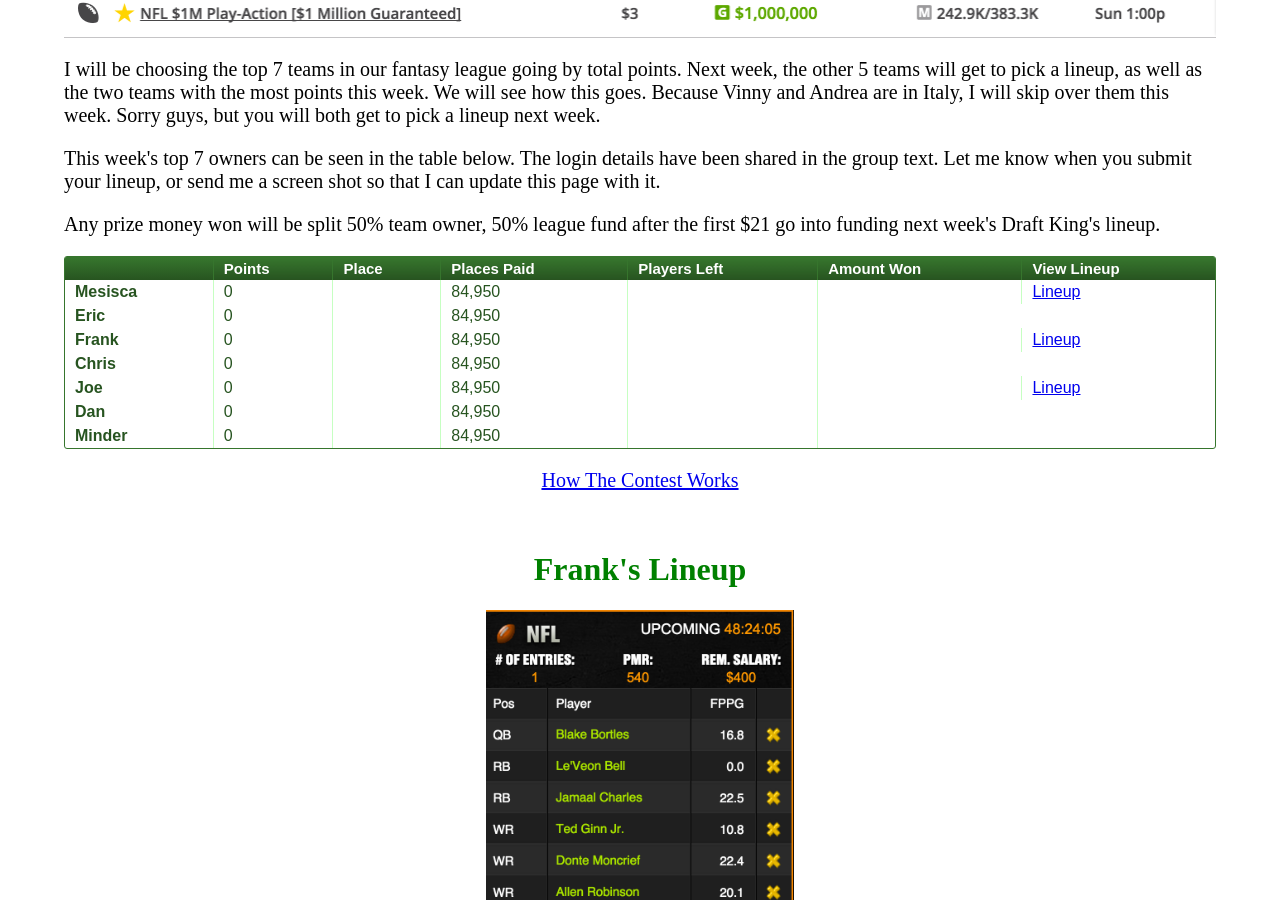
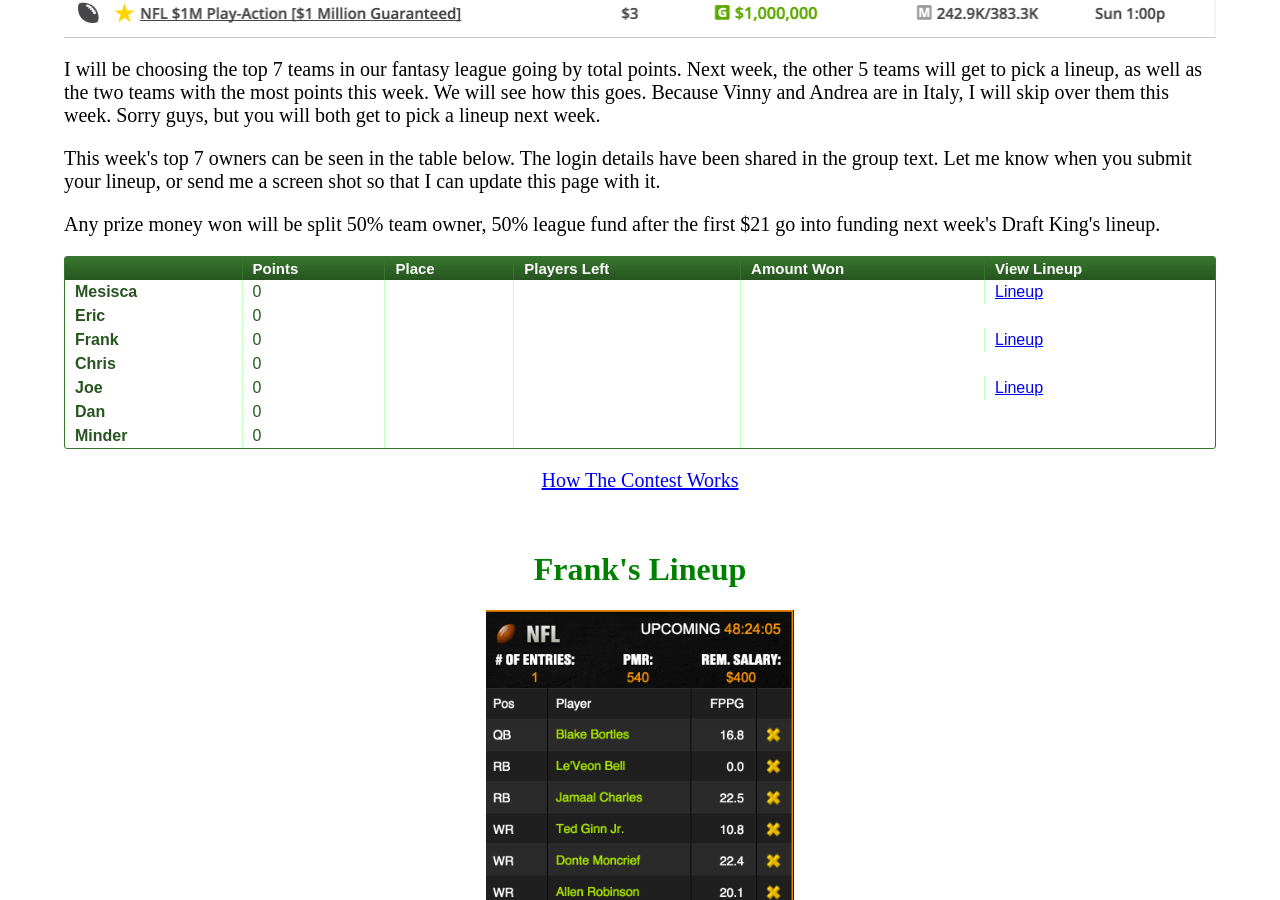
Before and after one commit to fdel15/fdel15.github.io, a Jekyll site: the page built from chohb/2015-draftkings-lineup-wk3.html, in a window 1280 px wide and 900 px high, scrolled down 316 px. Built offline with Jekyll 4.4.1, drawn with Linux system fonts in a browser that asks for light colours.

Commit message:
remove places paid column

```diff
--- a/chohb/2015-draftkings-lineup-wk3.html
+++ b/chohb/2015-draftkings-lineup-wk3.html
@@ -26,7 +26,6 @@
         <th></th>
         <th>Points</th>
         <th>Place</th>
-        <th>Places Paid</th>
         <th>Players Left</th>
         <th>Amount Won</th>
         <th>View Lineup</th>
@@ -37,7 +36,6 @@
         <td style="font-weight: bold;">Mesisca</td>
         <td>0</td>
         <td></td>
-        <td>84,950</td>
         <td></td>
         <td></td>
         <td><a href="/img/mesisca-wk3-dklineup.png">Lineup</a></td>
@@ -46,7 +44,6 @@
         <td style="font-weight: bold;">Eric</td>
         <td>0</td>
         <td></td>
-        <td>84,950</td>
         <td></td>
         <td></td>
       </tr>
@@ -54,7 +51,6 @@
         <td style="font-weight: bold;">Frank</td>
         <td>0</td>
         <td></td>
-        <td>84,950</td>
         <td></td>
         <td></td>
         <td><a href="/img/frank-wk3-dklineup.png">Lineup</a></td>
@@ -63,7 +59,6 @@
         <td style="font-weight: bold;">Chris</td>
         <td>0</td>
         <td></td>
-        <td>84,950</td>
         <td></td>
         <td></td>
       </tr>
@@ -71,7 +66,6 @@
         <td style="font-weight: bold;">Joe</td>
         <td>0</td>
         <td></td>
-        <td>84,950</td>
         <td></td>
         <td></td>
         <td><a href="/img/joe-wk3-dklineup.png">Lineup</a></td>
@@ -80,7 +74,6 @@
         <td style="font-weight: bold;">Dan</td>
         <td>0</td>
         <td></td>
-        <td>84,950</td>
         <td></td>
         <td></td>
       </tr>
@@ -88,7 +81,6 @@
         <td style="font-weight: bold;">Minder</td>
         <td>0</td>
         <td></td>
-        <td>84,950</td>
         <td></td>
         <td></td>
       </tr>
```
